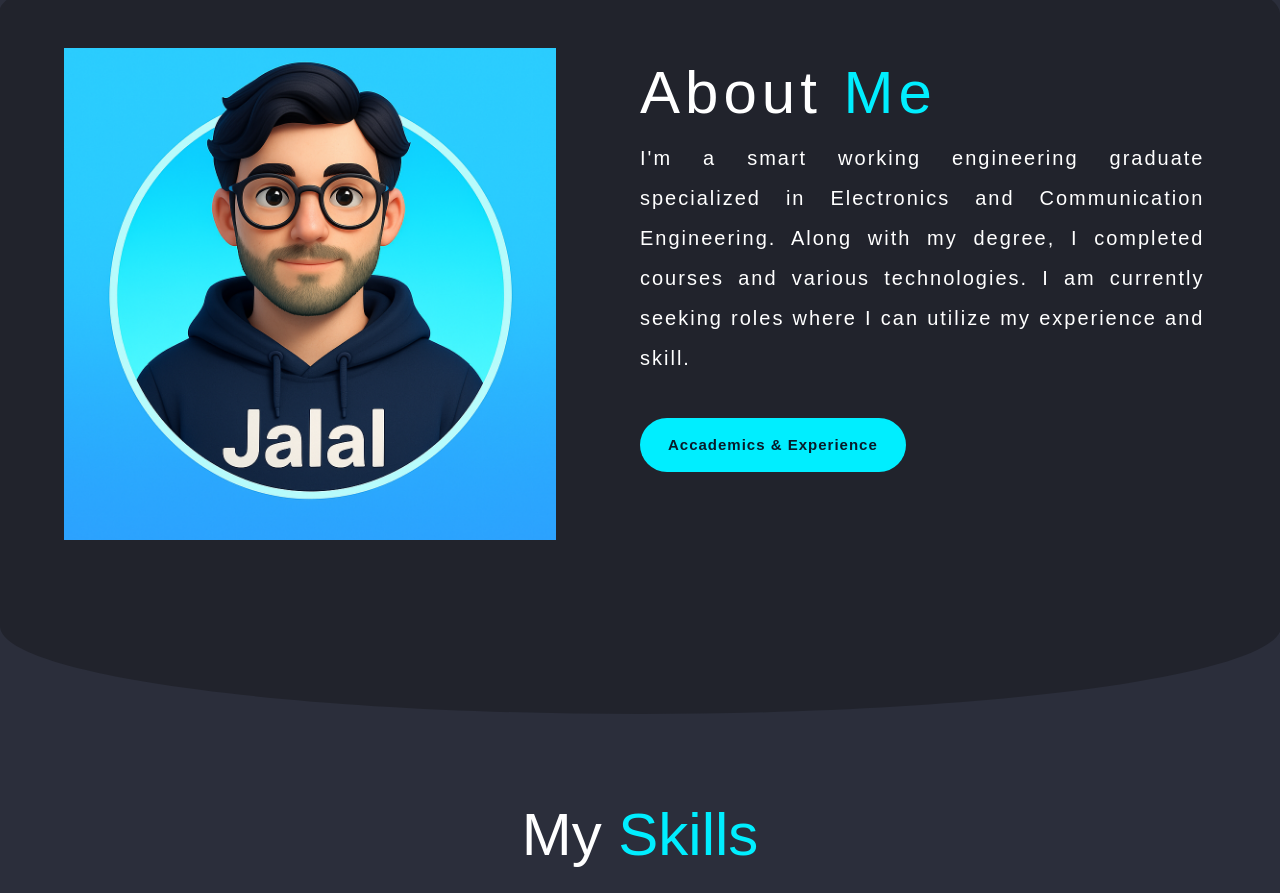
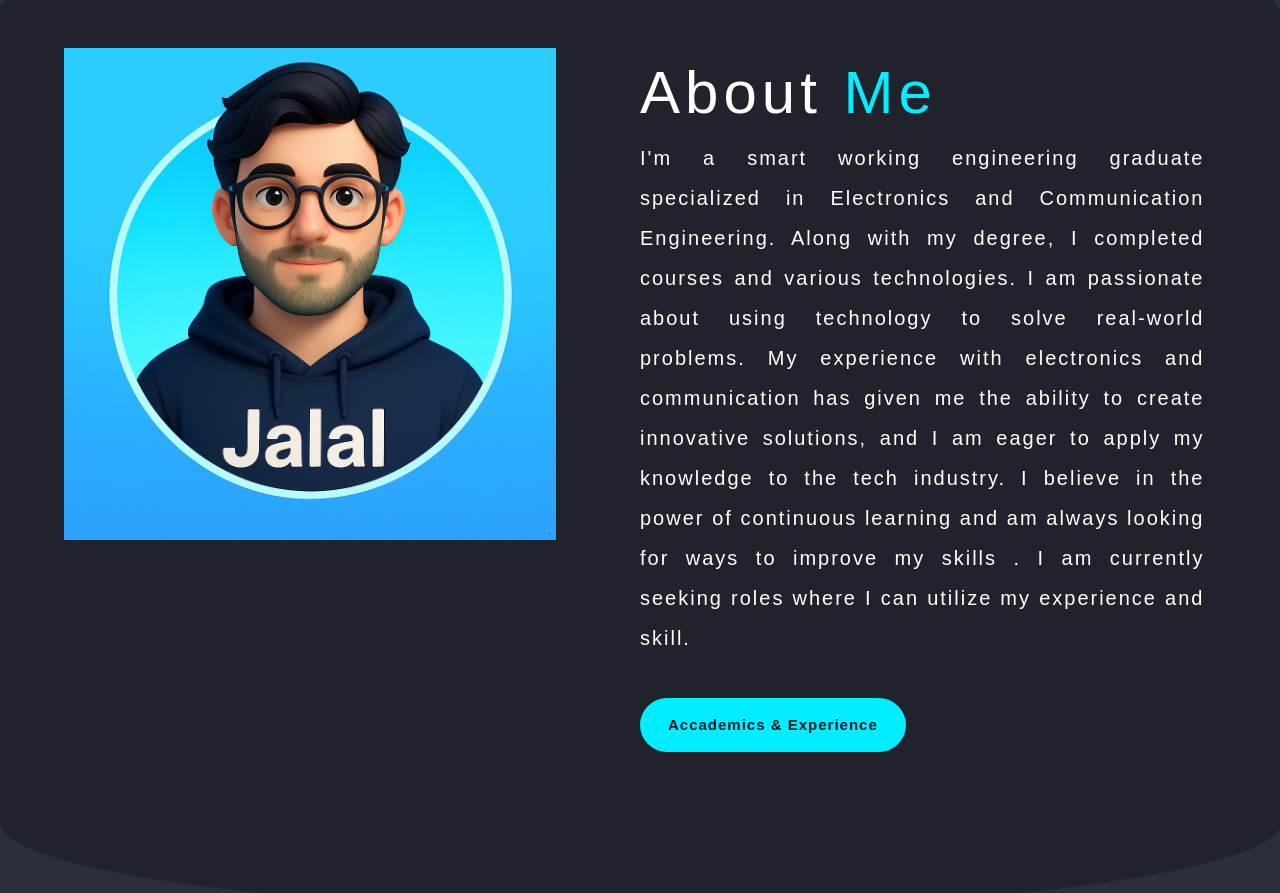
Before and after one commit to J-Rezaei-Moghadam/Test_Repo, a plain HTML site: page index.html in a window 1280 px wide. Shown: the part 900-1793 px from the top of the page. Drawn offline with nearby package versions, Linux system fonts and the light colour scheme; animation ran at ten frames a second.

Commit message:
Update index.html

```diff
--- a/index.html
+++ b/index.html
@@ -96,6 +96,9 @@
                     <h2>About <span>Me</span></h2>
                     <p>I'm a smart working engineering graduate specialized in Electronics and Communication Engineering.
                         Along with my degree, I completed courses and various technologies.
+                        I am passionate about using technology to solve real-world problems.
+                        My experience with electronics and communication has given me the ability to create innovative solutions, and I am eager to apply my knowledge to the tech industry.
+                        I believe in the power of continuous learning and am always looking for ways to improve my skills .
                         I am currently seeking roles where I can utilize my experience and skill.<br>
                         <br>
                         <a href="./files/timeline.html" style="--i:11" class="abtbtn-box">Accademics & Experience</a>
```
